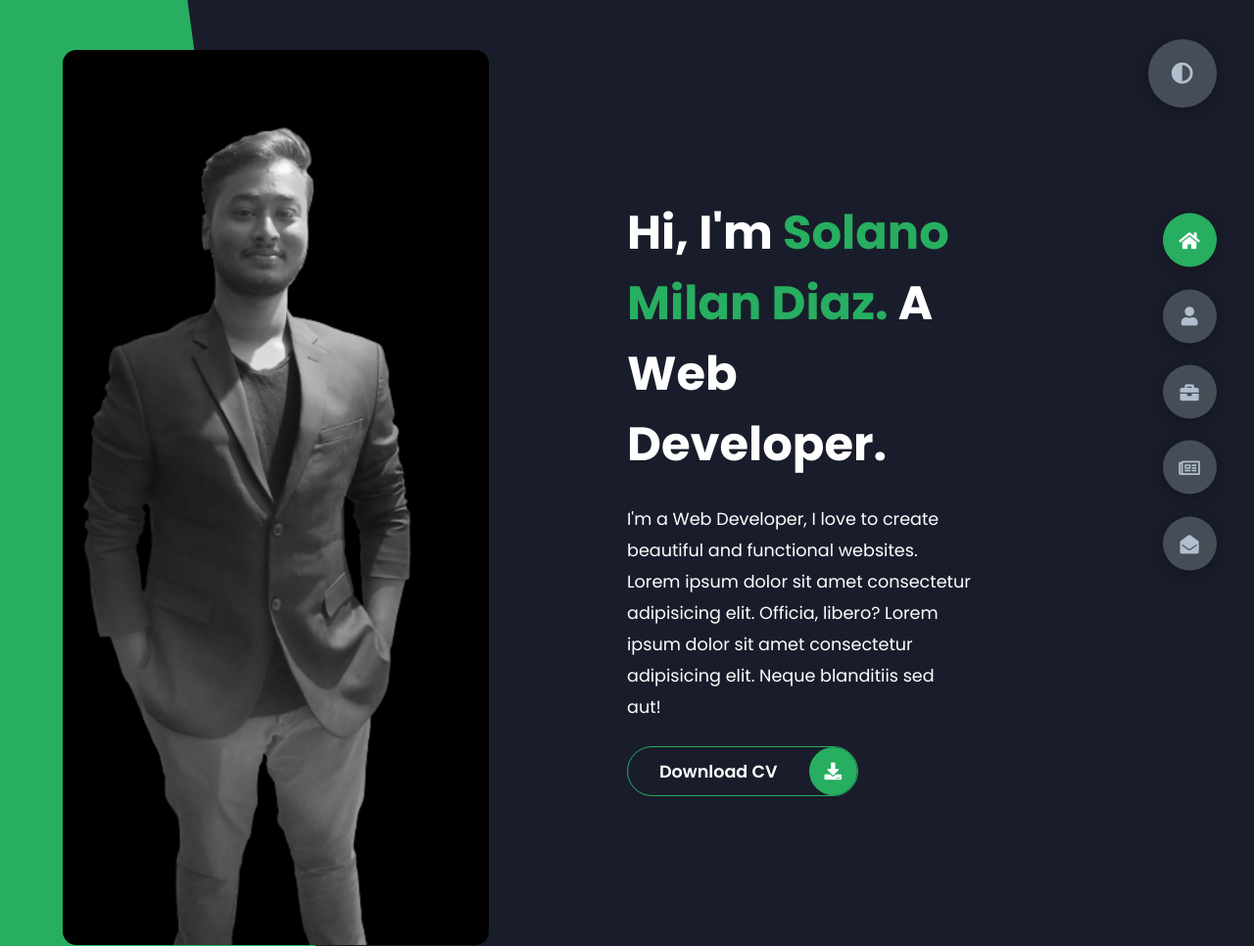
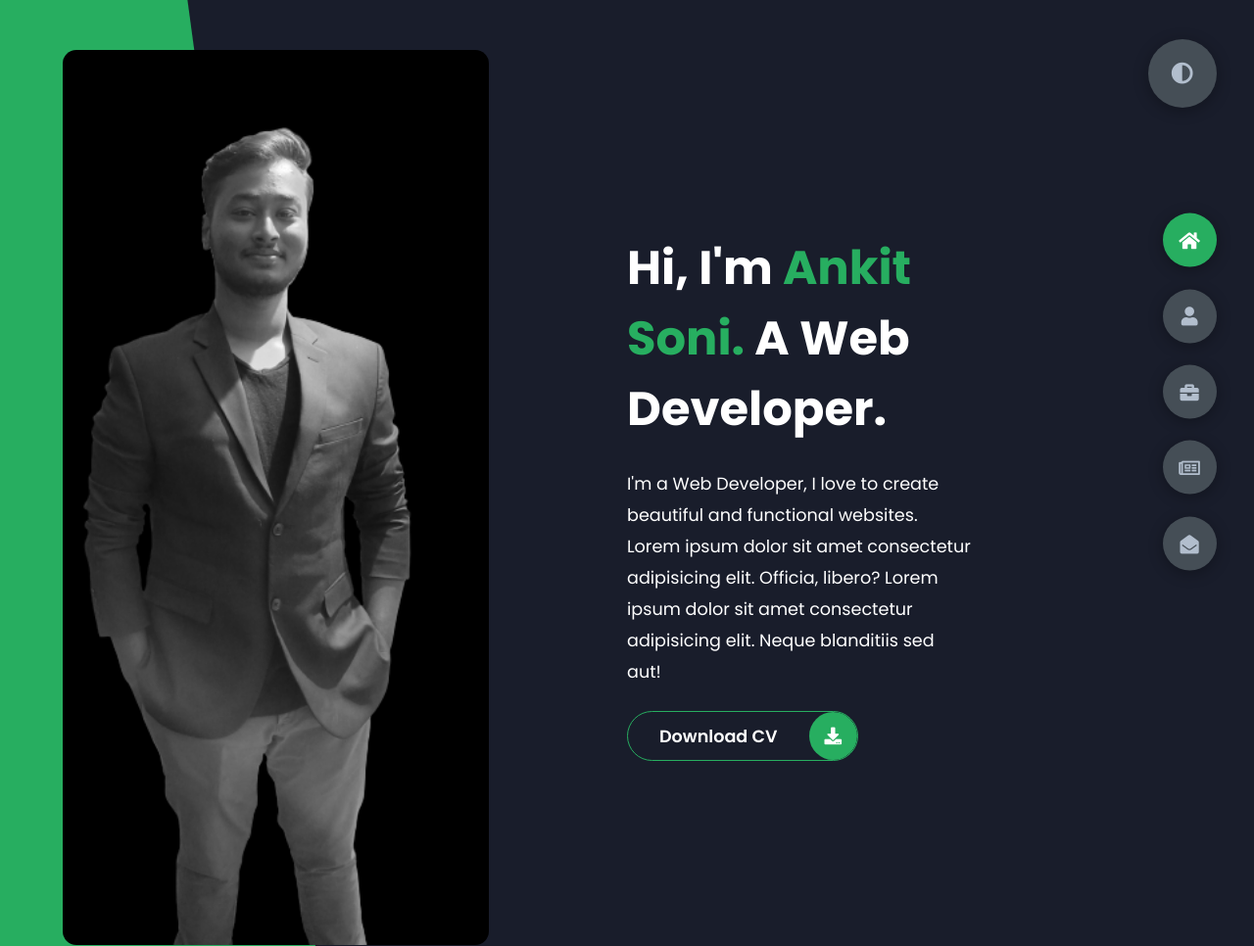
Before and after one commit to AnkitSoni810/Javascript-Portfolio-Website-, a plain HTML site: page index.html in a window 1280 px wide. Shown: the top 966 px of the page at 98% size. Drawn offline with Linux system fonts and the light colour scheme.

Commit message:
Update index.html

```diff
--- a/index.html
+++ b/index.html
@@ -22,7 +22,7 @@
             </div>
             <div class="right-header">
                 <h1 class="name">
-                    Hi, I'm <span>Solano Milan Diaz.</span>
+                    Hi, I'm <span>Ankit Soni.</span>
                     A Web Developer.
                 </h1>
                 <p>
```
